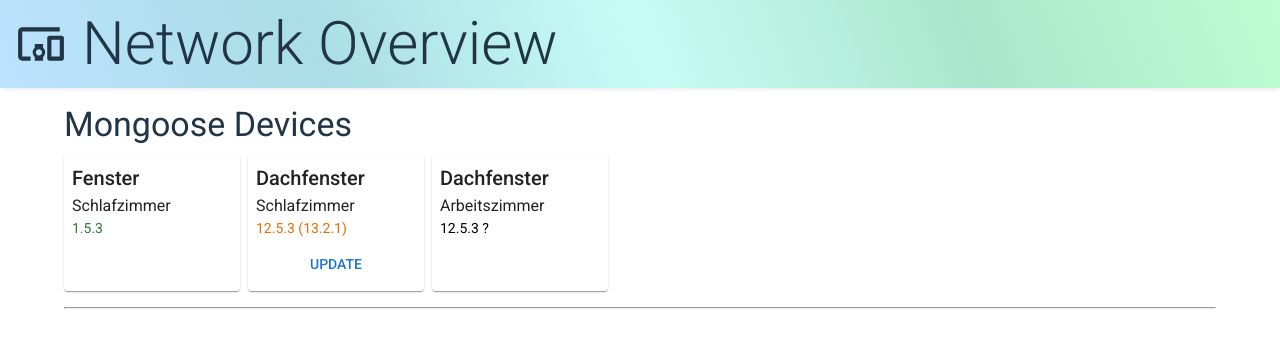
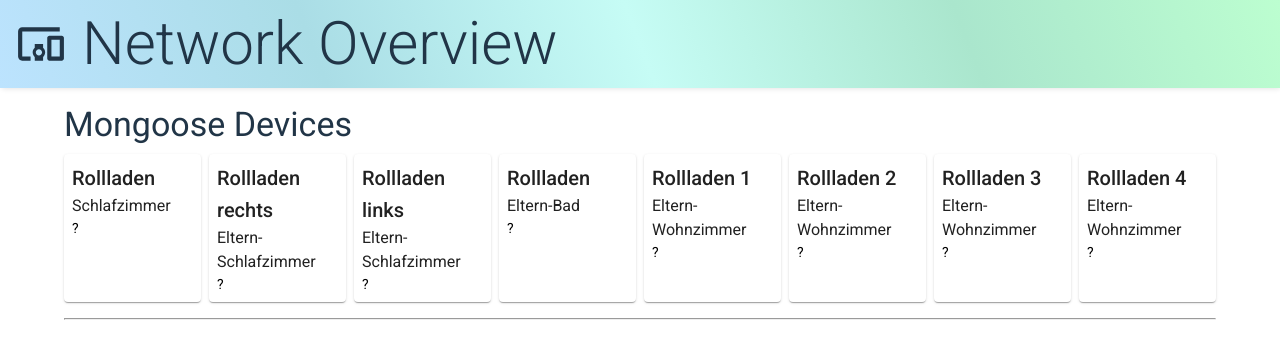
Before and after one commit to ElfenB/network-overview2, a React (Vite) app: page / in a window 1280 px wide. Shown: the top 358 px of the page. Built offline with nearby package versions, Linux system fonts and the light colour scheme.

Commit message:
updated mockdata

```diff
--- a/src/components/MongooseDevices.mockData.ts
+++ b/src/components/MongooseDevices.mockData.ts
@@ -1,7 +1,46 @@
+/* eslint-disable import/no-unused-modules */
+
 import { TileData } from './common/DeviceTile.types';
 
 export const mongooseDevicesMock: TileData[] = [
-  { latestVersion: '1.5.3', name: 'Fenster', room: 'Schlafzimmer', version: '1.5.3' },
-  { latestVersion: '13.2.1', name: 'Dachfenster', room: 'Schlafzimmer', version: '12.5.3' },
-  { latestVersion: '13.2', name: 'Dachfenster', room: 'Arbeitszimmer', version: '12.5.3' },
+  {
+    name: 'Rollladen',
+    room: 'Schlafzimmer',
+    url: 'http://192.168.178.101',
+  },
+  {
+    name: 'Rollladen rechts',
+    room: 'Eltern-Schlafzimmer',
+    url: 'http://192.168.178.152',
+  },
+  {
+    name: 'Rollladen links',
+    room: 'Eltern-Schlafzimmer',
+    url: 'http://192.168.178.153',
+  },
+  {
+    name: 'Rollladen',
+    room: 'Eltern-Bad',
+    url: 'http://192.168.178.155',
+  },
+  {
+    name: 'Rollladen 1',
+    room: 'Eltern-Wohnzimmer',
+    url: 'http://192.168.178.156',
+  },
+  {
+    name: 'Rollladen 2',
+    room: 'Eltern-Wohnzimmer',
+    url: 'http://192.168.178.157',
+  },
+  {
+    name: 'Rollladen 3',
+    room: 'Eltern-Wohnzimmer',
+    url: 'http://192.168.178.158',
+  },
+  {
+    name: 'Rollladen 4',
+    room: 'Eltern-Wohnzimmer',
+    url: 'http://192.168.178.194',
+  },
 ];
```
Also changed, not shown: src/components/TasmotaDevices.mockData.ts (added, +101 -0 lines), src/components/various.mockData.ts (added, +29 -0 lines), .eslintrc.cjs.
